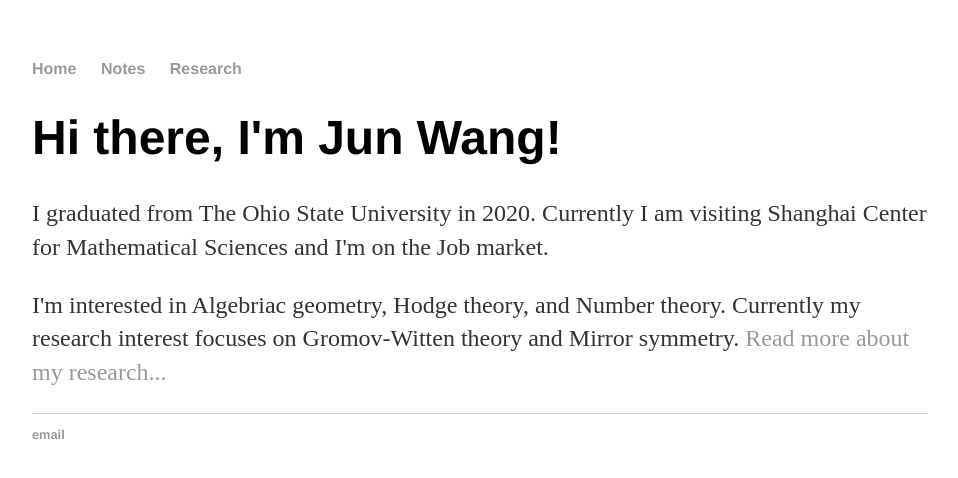
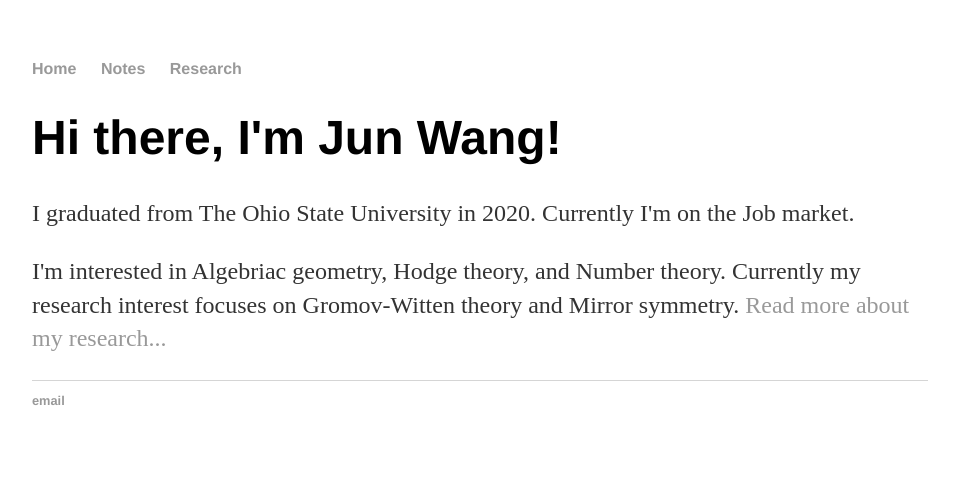
Before and after one commit to Junmathwang/junmathwang.github.io, a Jekyll site: the page index.html, which Jekyll copies as it is, in a window 1280 px wide. Shown: the top 478 px of the page, without its empty margins (160-1118 px from the left). Built offline with Jekyll 4.4.1, drawn with Linux system fonts in a browser that asks for light colours.

Commit message:
Update index.html

```diff
--- a/index.html
+++ b/index.html
@@ -17,7 +17,7 @@
 		<div class="container">
     		<div class="blurb">
         		<h1>Hi there, I'm Jun Wang!</h1>
-				<p>I graduated from The Ohio State University in 2020. Currently I am visiting Shanghai Center for Mathematical Sciences and I'm on the Job market.</p>
+				<p>I graduated from The Ohio State University in 2020. Currently I'm on the Job market.</p>
 
 			        <p>I'm interested in Algebriac geometry, Hodge theory, and Number theory. Currently my research interest focuses on Gromov-Witten theory and Mirror symmetry. <a href="/research">Read more about my research...</a></p>
     		</div><!-- /.blurb -->
```
